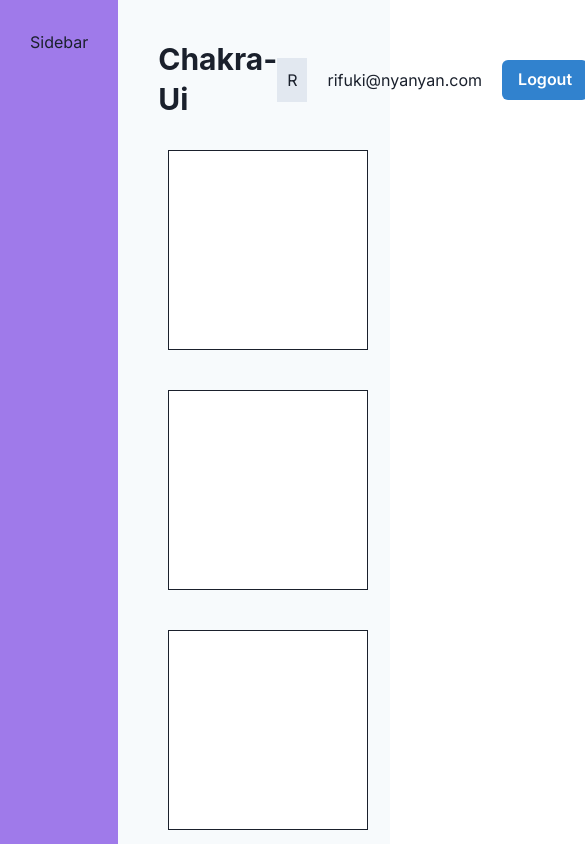
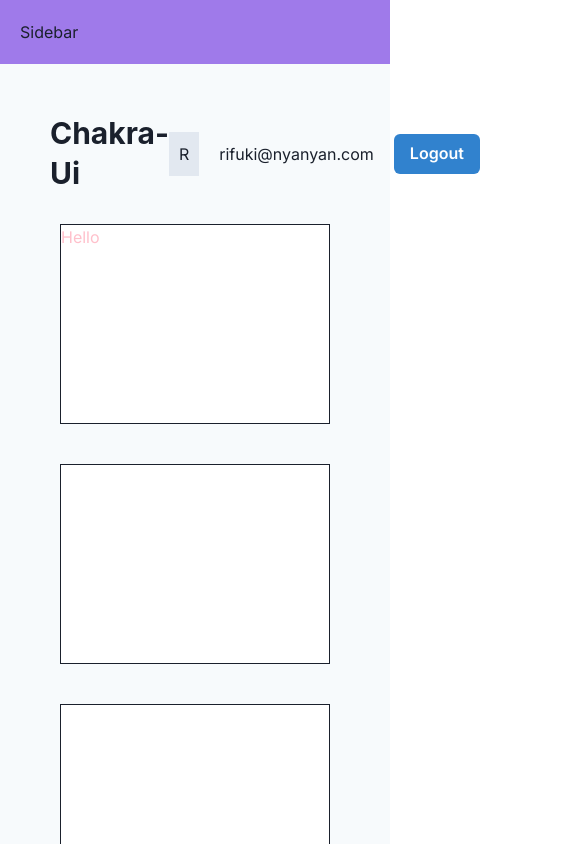
Before and after one commit to rifuki/learn-chakra-ui, a Next.js app: page / in a window 390 px wide. Shown: the top 844 px of the page, 585 px wide, since content can reach past the window. Built offline with nearby package versions, Linux system fonts and the light colour scheme.

Commit message:
course05: responsive styles

```diff
--- a/app/layout.tsx
+++ b/app/layout.tsx
@@ -5,14 +5,14 @@
 const inter = Inter({ subsets: ['latin'] });
 
 export const metadata: Metadata = {
-    title: 'Grid Layouts',
+    title: 'Responsive Styles',
     description: 'Generated by create next app',
 };
 
 export default function RootLayout({
     children,
 }: {
-  children: React.ReactNode
+    children: React.ReactNode
 }) {
     return (
         <html lang="en">
--- a/app/page.tsx
+++ b/app/page.tsx
@@ -8,17 +8,17 @@
         <Grid templateColumns="repeat(6, 1fr)" bg="gray.50">
             <GridItem
                 as="aside"
-                colSpan={1}
+                colSpan={{ base: 6, lg: 2, xl: 1 }}
                 bg="purple.400"
-                minHeight="100vh"
-                p="30px"
+                minHeight={{ lg: '100vh' }}
+                p={{ base: '20px', lg: '30px' }}
             >
                 <span>Sidebar</span>
             </GridItem>
             <GridItem
                 as="main"
-                colSpan={5}
-                padding="30px"
+                colSpan={{ base: 6, lg: 4, xl: 5 }}
+                padding="40px"
             >
                 <Navbar />
                 <Dashboard />
--- a/components/Dashboard.tsx
+++ b/components/Dashboard.tsx
@@ -1,12 +1,14 @@
 // Course#02: Components & Style Props <- deleted
 // Course#04: Grid Layouts
 
-import { SimpleGrid, Box } from '@chakra-ui/react';
+import { SimpleGrid, Box, Text } from '@chakra-ui/react';
 
 export default function Dashboard() {
     return (
         <SimpleGrid columns={4} spacing={10} minChildWidth="200px" p="20px">
-            <Box bg="white" height="200px" border="1px solid" />
+            <Box bg="white" height="200px" border="1px solid">
+                <Text color={{ base: 'pink', md: 'blue', lg: 'green', xl: 'red' }}>Hello</Text>
+            </Box>
             <Box bg="white" height="200px" border="1px solid" />
             <Box bg="white" height="200px" border="1px solid" />
             <Box bg="white" height="200px" border="1px solid" />
--- a/components/Navbar.tsx
+++ b/components/Navbar.tsx
@@ -3,7 +3,7 @@
 import { Flex, Heading, Box, Text, Button, Spacer, HStack } from '@chakra-ui/react';
 
 export default function Navbar() {
-    return(
+    return (
         <Flex as="nav" p="10px" alignItems="center">
             <Heading as="h1">Chakra-Ui</Heading>
             <Spacer />
--- a/components/providers/ChakraUiProvider.tsx
+++ b/components/providers/ChakraUiProvider.tsx
@@ -1,7 +1,7 @@
 import { ChakraProvider } from '@chakra-ui/react';
 import { ReactNode } from 'react';
 
-export default function ChakraUiProvider({children}:{children: ReactNode}) {
+export default function ChakraUiProvider({ children }: { children: ReactNode }) {
     return (
         <ChakraProvider>{children}</ChakraProvider>
     );
```
Also changed, not shown: .eslintrc.json.
